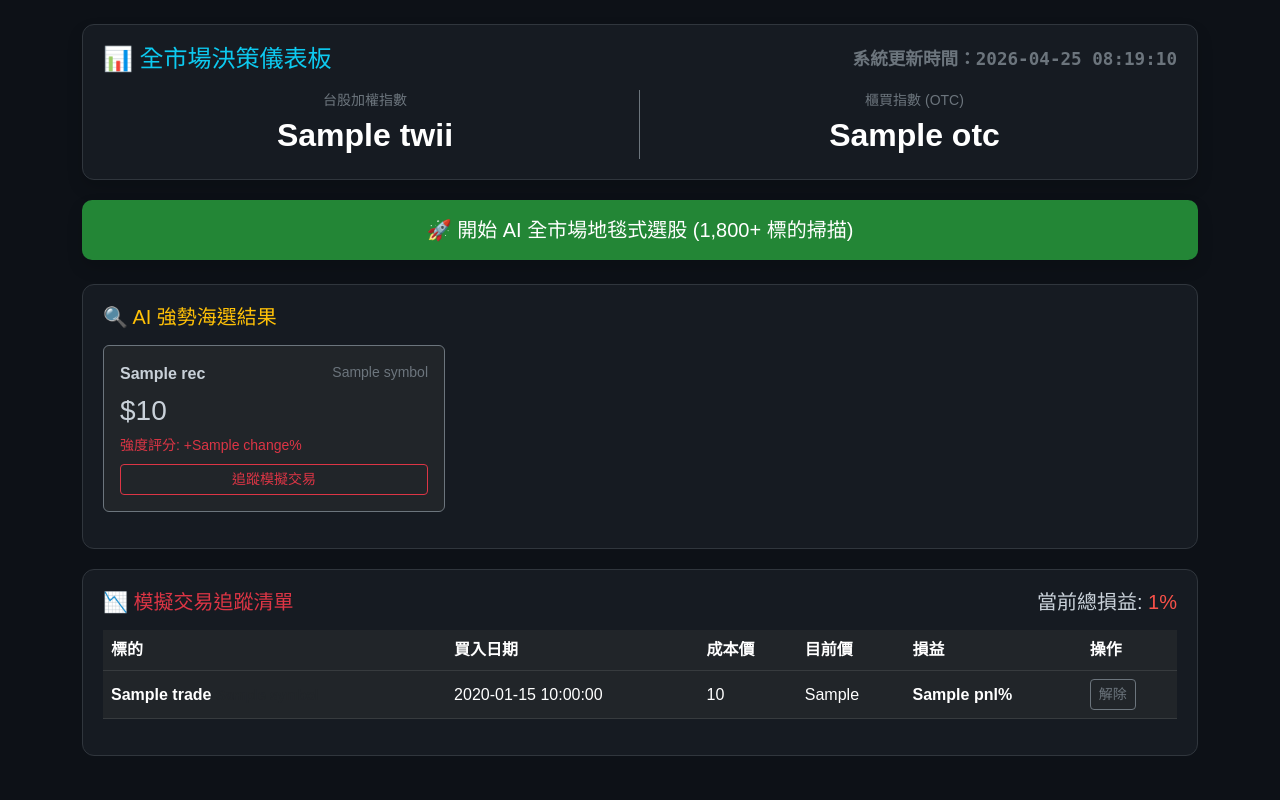
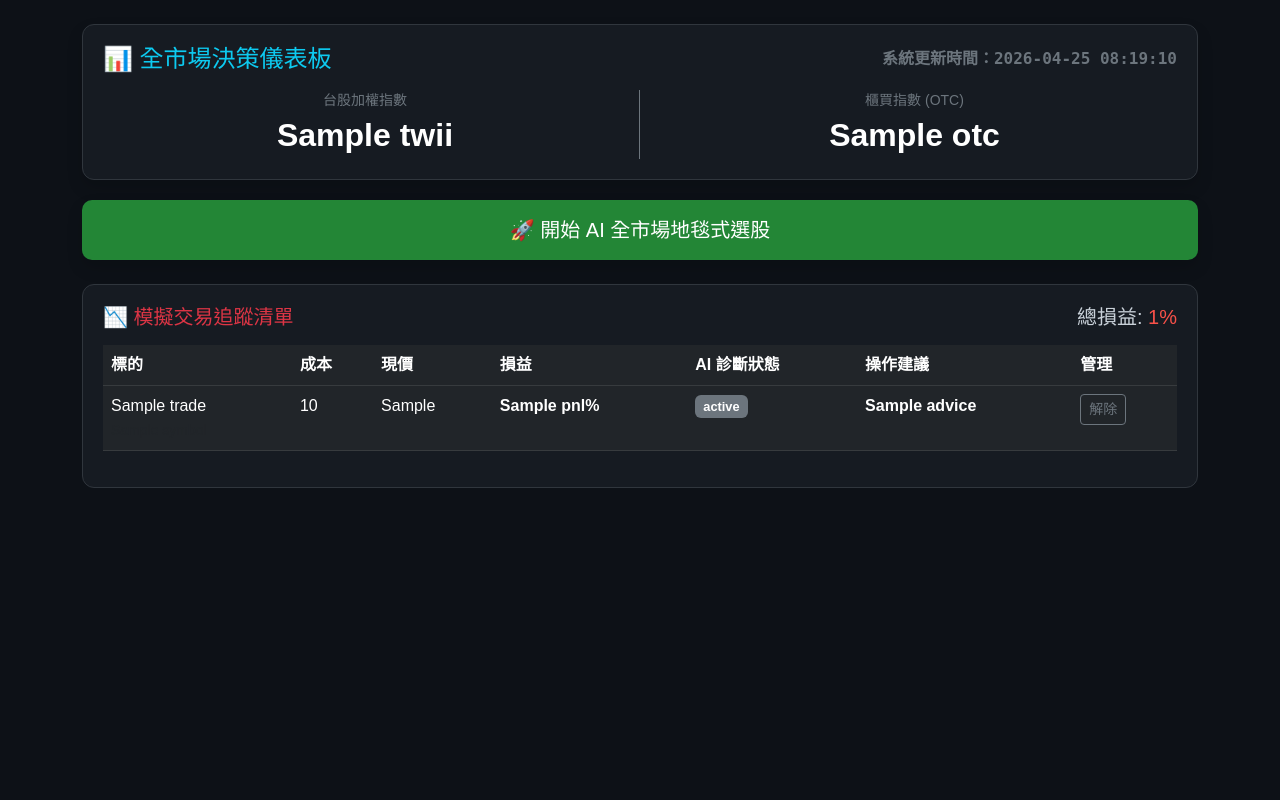
Before and after one commit to dannykao0715-code/stock-ai, a Flask app: template templates/index.html in a window 1280 px wide. Run offline with Flask 3, Linux system fonts and the light colour scheme; the template is opened without the code that fills it: most values are stand-ins (such as "Sample title", 1, 10 or a date in 2020).

Commit message:
Update index.html

```diff
--- a/templates/index.html
+++ b/templates/index.html
@@ -2,15 +2,16 @@
 <html lang="zh-TW">
 <head>
     <meta charset="UTF-8">
-    <title>AI 股市全市場決策系統 v19.0</title>
+    <title>AI 股市決策系統 v20.0</title>
     <link href="https://cdn.jsdelivr.net/npm/bootstrap@5.3.0/dist/css/bootstrap.min.css" rel="stylesheet">
     <style>
         body { background-color: #0d1117; color: #c9d1d9; font-family: 'Microsoft JhengHei', sans-serif; }
         .card-main { background: #161b22; border: 1px solid #30363d; border-radius: 12px; padding: 20px; margin-bottom: 20px; }
         .index-val { font-size: 2rem; font-weight: bold; color: #ffffff; }
-        .btn-scan { background: #238636; color: white; padding: 15px; font-size: 1.25rem; border-radius: 10px; text-decoration: none; display: block; text-align: center; border: none; cursor: pointer; width: 100%; }
-        .btn-scan:hover { background: #2ea043; color: white; }
+        .btn-scan { background: #238636; color: white; padding: 15px; font-size: 1.25rem; border-radius: 10px; text-decoration: none; display: block; text-align: center; }
         .pnl-up { color: #f85149; } .pnl-down { color: #3fb950; }
+        /* 診斷標籤樣式 */
+        .status-badge { padding: 4px 8px; border-radius: 6px; font-size: 0.8rem; font-weight: bold; }
     </style>
 </head>
 <body>
@@ -18,7 +19,7 @@
     <div class="card-main shadow">
         <div class="d-flex justify-content-between align-items-center mb-3">
             <h4 class="text-info m-0">📊 全市場決策儀表板</h4>
-            <span id="realtime-clock" class="text-secondary fw-bold" style="font-family: monospace; font-size: 1.1rem;">正在校準時間...</span>
+            <span id="realtime-clock" class="text-secondary fw-bold" style="font-family: monospace;">載入中...</span>
         </div>
         <div class="row text-center">
             <div class="col-6 border-end border-secondary">
@@ -32,49 +33,38 @@
         </div>
     </div>
 
-    <a href="/?scan=true" class="btn-scan shadow mb-4">🚀 開始 AI 全市場地毯式選股 (1,800+ 標的掃描)</a>
-
-    {% if recs %}
-    <div class="card-main">
-        <h5 class="text-warning mb-3">🔍 AI 強勢海選結果</h5>
-        <div class="row">
-            {% for r in recs %}
-            <div class="col-md-4 mb-3">
-                <div class="p-3 border border-secondary rounded bg-dark">
-                    <div class="d-flex justify-content-between">
-                        <span class="fw-bold">{{ r.name }}</span>
-                        <span class="text-secondary small">{{ r.symbol }}</span>
-                    </div>
-                    <div class="h3 my-2">${{ r.price }}</div>
-                    <div class="text-danger small mb-2">強度評分: +{{ r.change }}%</div>
-                    <a href="/track/{{ r.symbol }}/{{ r.name }}/{{ r.price }}" class="btn btn-sm btn-outline-danger w-100">追蹤模擬交易</a>
-                </div>
-            </div>
-            {% endfor %}
-        </div>
+    {% if alerts %}
+    <div class="alert alert-warning border-warning bg-dark text-warning shadow-sm" role="alert">
+        <strong>⚠️ 收盤診斷警示：</strong>
+        <ul class="mb-0 mt-1">
+            {% for a in alerts %} <li>{{ a }}</li> {% endfor %}
+        </ul>
     </div>
     {% endif %}
+
+    <a href="/?scan=true" class="btn-scan shadow mb-4">🚀 開始 AI 全市場地毯式選股</a>
 
     <div class="card-main">
         <div class="d-flex justify-content-between align-items-center mb-3">
             <h5 class="text-danger m-0">📉 模擬交易追蹤清單</h5>
-            <div class="h5 m-0">當前總損益: <span class="{% if total_pnl >= 0 %}pnl-up{% else %}pnl-down{% endif %}">{{ total_pnl }}%</span></div>
+            <div class="h5 m-0">總損益: <span class="{% if total_pnl >= 0 %}pnl-up{% else %}pnl-down{% endif %}">{{ total_pnl }}%</span></div>
         </div>
         <div class="table-responsive">
-            <table class="table table-dark table-hover align-middle">
+            <table class="table table-dark table-hover">
                 <thead class="text-secondary">
                     <tr>
-                        <th>標的</th><th>買入日期</th><th>成本價</th><th>目前價</th><th>損益</th><th>操作</th>
+                        <th>標的</th><th>成本</th><th>現價</th><th>損益</th><th>AI 診斷狀態</th><th>操作建議</th><th>管理</th>
                     </tr>
                 </thead>
                 <tbody>
                     {% for t in trades %}
                     <tr>
-                        <td class="fw-bold">{{ t.name }} <small class="text-muted">{{ t.symbol }}</small></td>
-                        <td>{{ t.date }}</td>
+                        <td>{{ t.name }} <br><small class="text-muted">{{ t.symbol }}</small></td>
                         <td>{{ t.buy_price }}</td>
                         <td>{{ t.curr_p }}</td>
                         <td class="fw-bold {% if t.pnl >= 0 %}pnl-up{% else %}pnl-down{% endif %}">{{ t.pnl }}%</td>
+                        <td><span class="status-badge bg-secondary {{ t.diag.color }}">{{ t.diag.status }}</span></td>
+                        <td class="{{ t.diag.color }} fw-bold">{{ t.diag.advice }}</td>
                         <td><a href="/untrack/{{ t.symbol }}" class="btn btn-sm btn-outline-secondary">解除</a></td>
                     </tr>
                     {% endfor %}
@@ -85,24 +75,22 @@
 </div>
 
 <script>
-    // 即時時鐘更新邏輯
     function updateClock() {
         const now = new Date();
-        const year = now.getFullYear();
-        const month = String(now.getMonth() + 1).padStart(2, '0');
-        const day = String(now.getDate()).padStart(2, '0');
-        const hours = String(now.getHours()).padStart(2, '0');
-        const minutes = String(now.getMinutes()).padStart(2, '0');
-        const seconds = String(now.getSeconds()).padStart(2, '0');
-
-        const timeString = `系統更新時間：${year}-${month}-${day} ${hours}:${minutes}:${seconds}`;
+        const timeString = `系統更新時間：${now.getFullYear()}-${String(now.getMonth() + 1).padStart(2, '0')}-${String(now.getDate()).padStart(2, '0')} ${String(now.getHours()).padStart(2, '0')}:${String(now.getMinutes()).padStart(2, '0')}:${String(now.getSeconds()).padStart(2, '0')}`;
         document.getElementById('realtime-clock').textContent = timeString;
     }
+    setInterval(updateClock, 1000);
+    updateClock();
 
-    // 每秒更新一次
-    setInterval(updateClock, 1000);
-    // 初始化執行一次
-    updateClock();
+    // 瀏覽器通知彈窗 (如果有警示)
+    {% if alerts %}
+    if (Notification.permission === "granted") {
+        new Notification("股市決策警示", { body: "追蹤清單中有股票達到停損/停利標的，請查看診斷報告。" });
+    } else if (Notification.permission !== "denied") {
+        Notification.requestPermission();
+    }
+    {% endif %}
 </script>
 </body>
 </html>
```
